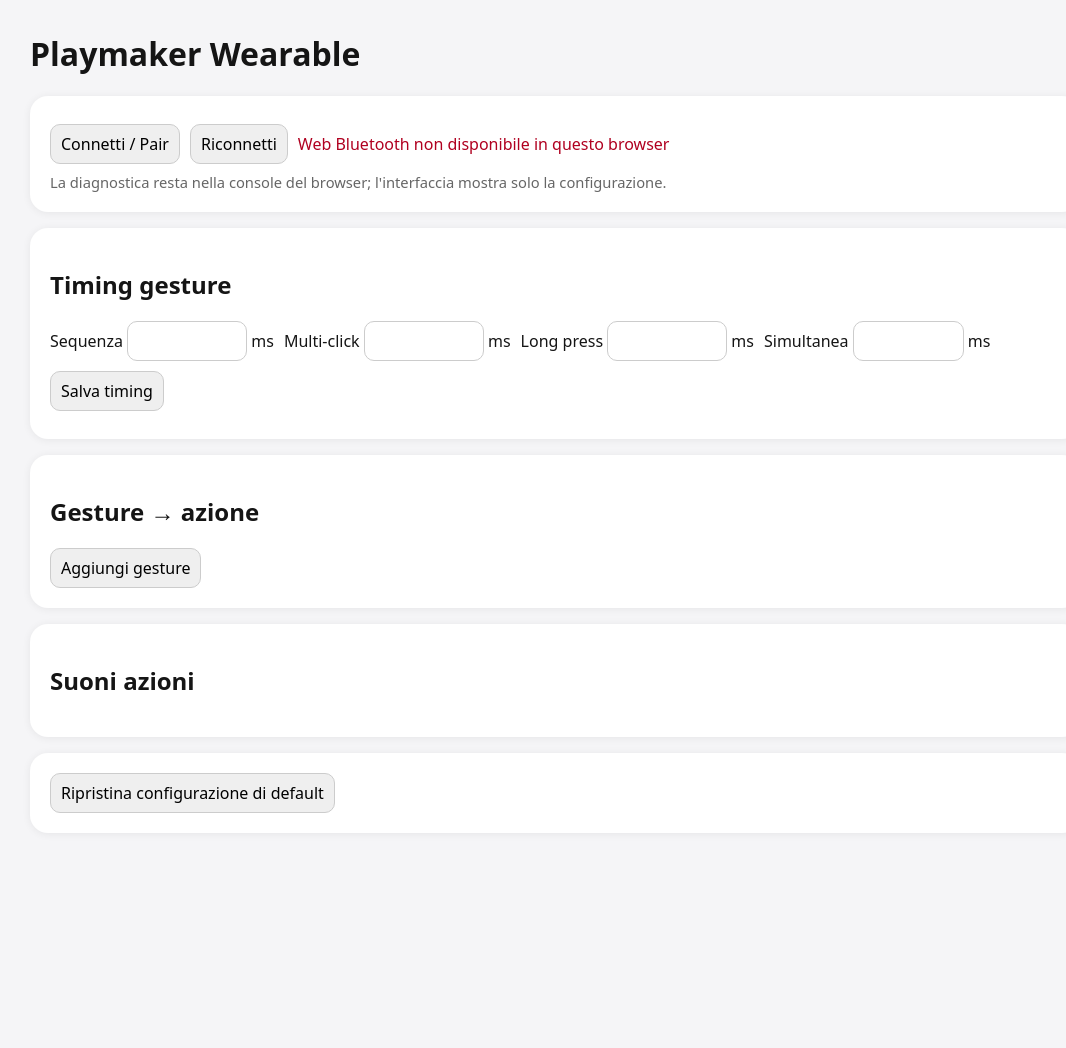
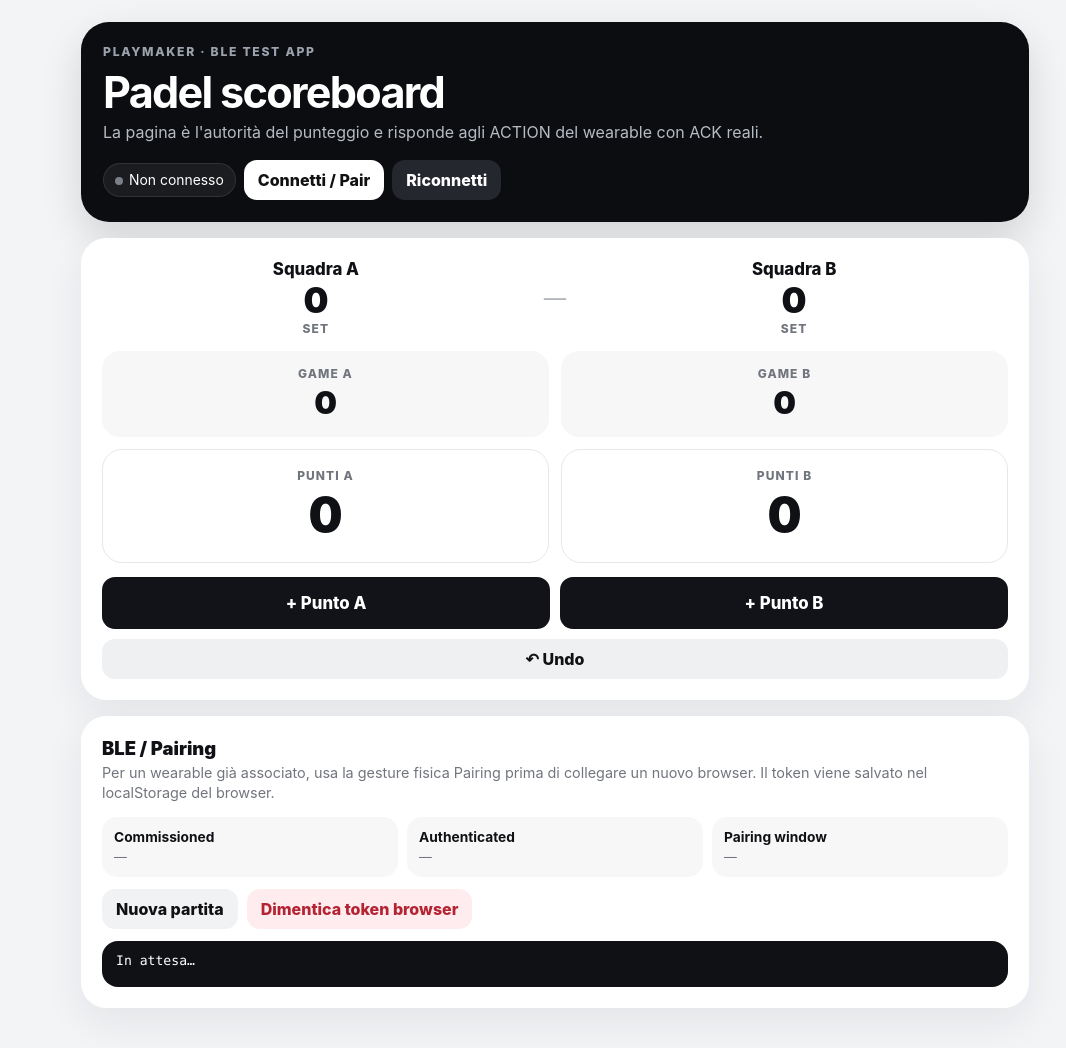
Before and after one commit to ceccaMatte/segna-punti-BLE-Esp32c6, a plain HTML site: page web-wearable/index.html in a window 1280 px wide. Shown: the whole page, without its empty margins (85-1151 px from the left). Before the commit the page ends 865 px from the top, so only its background shows below. Drawn offline with Linux system fonts and the light colour scheme.

Commit message:
feat: turn BLE page into padel scoreboard and pairing app

```diff
--- a/web-wearable/index.html
+++ b/web-wearable/index.html
@@ -3,60 +3,78 @@
 <head>
   <meta charset="utf-8">
   <meta name="viewport" content="width=device-width,initial-scale=1">
-  <title>Playmaker Wearable Config</title>
+  <meta name="theme-color" content="#0b0d10">
+  <title>Playmaker · Scoreboard BLE</title>
   <style>
-    body{font-family:system-ui,sans-serif;max-width:1050px;margin:32px auto;padding:0 16px;background:#f5f5f7;color:#151515}
-    .card{background:white;border-radius:18px;padding:20px;margin:16px 0;box-shadow:0 1px 8px #0001}
-    button,input,select{font:inherit;padding:8px 10px;border-radius:10px;border:1px solid #ccc}
-    button{cursor:pointer}
-    .row{display:flex;gap:10px;align-items:center;flex-wrap:wrap;margin:8px 0}
-    .mapping{border-top:1px solid #eee;padding-top:12px;margin-top:12px}
-    .step{display:inline-flex;gap:8px;align-items:center;flex-wrap:wrap}
-    .chord{display:inline-flex;gap:8px;align-items:center;flex-wrap:wrap;padding:4px 8px;border:1px solid #ddd;border-radius:10px}
-    .chord label{display:inline-flex;gap:4px;align-items:center}
-    .chord input{padding:0}
-    .ok{color:#087f23}.bad{color:#b00020}
-    .hint{color:#666;font-size:.92rem}
+    :root{--bg:#f3f4f6;--card:#fff;--ink:#0f1115;--muted:#71757d;--line:#e5e7eb;--dark:#111318;--green:#22c55e;--red:#dc2626;--shadow:0 14px 40px #11182712}
+    *{box-sizing:border-box} body{margin:0;background:var(--bg);font-family:Inter,ui-sans-serif,system-ui,-apple-system,"Segoe UI",sans-serif;color:var(--ink)}
+    .shell{max-width:980px;margin:auto;padding:22px 16px 56px}
+    .top{background:#0b0d10;color:white;border-radius:28px;padding:22px;box-shadow:0 16px 40px #0002}
+    .eyebrow{font-size:.76rem;letter-spacing:.14em;text-transform:uppercase;color:#9ca3af;font-weight:800}
+    h1{margin:7px 0 4px;font-size:clamp(1.8rem,5vw,2.7rem);letter-spacing:-.04em}.sub{margin:0;color:#b7bbc3}
+    .blebar{display:flex;gap:8px;flex-wrap:wrap;align-items:center;margin-top:18px}.pill{border:1px solid #ffffff18;background:#ffffff10;border-radius:999px;padding:8px 11px;font-size:.87rem}.dot{display:inline-block;width:8px;height:8px;border-radius:50%;background:#7b7f87;margin-right:6px}.dot.ok{background:#35dc87}.dot.bad{background:#ff6572}
+    button{font:inherit;border:0;border-radius:13px;padding:10px 14px;font-weight:800;cursor:pointer}.primary{background:#fff;color:#111}.secondary{background:#24272d;color:#fff}.danger{background:#feecef;color:#b42332}.ghost{background:#f1f2f4;color:#111}
+    .card{background:white;border:1px solid #fff;border-radius:25px;padding:20px;margin-top:16px;box-shadow:var(--shadow)}
+    .score-head{display:grid;grid-template-columns:1fr auto 1fr;gap:14px;align-items:center}.team{text-align:center}.team-name{font-weight:850;font-size:1.05rem}.sets{font-size:2.2rem;font-weight:900}.divider{font-size:1.4rem;color:#b1b4ba}
+    .games{display:grid;grid-template-columns:1fr 1fr;gap:12px;margin-top:15px}.gamebox{background:#f7f7f8;border-radius:18px;padding:15px;text-align:center}.label{font-size:.75rem;text-transform:uppercase;letter-spacing:.09em;color:var(--muted);font-weight:800}.value{font-size:2rem;font-weight:900;margin-top:2px}
+    .points{display:grid;grid-template-columns:1fr 1fr;gap:12px;margin-top:12px}.point{border:1px solid var(--line);border-radius:20px;padding:18px;text-align:center}.point .value{font-size:3rem}
+    .actions{display:grid;grid-template-columns:1fr 1fr;gap:10px;margin-top:14px}.score-btn{padding:16px;font-size:1.05rem;background:#111318;color:#fff}.undo-btn{grid-column:1/-1;background:#eef0f2;color:#111}
+    .row{display:flex;gap:9px;flex-wrap:wrap;align-items:center}.section-title{font-weight:900;font-size:1.15rem;margin:0 0 4px}.hint{color:var(--muted);font-size:.9rem;margin:0 0 14px;line-height:1.4}
+    .status-grid{display:grid;grid-template-columns:repeat(3,1fr);gap:9px}.mini{background:#f7f7f8;border-radius:15px;padding:12px}.mini strong{display:block;font-size:.86rem}.mini span{font-size:.8rem;color:var(--muted)}
+    .event{margin-top:12px;background:#0f1115;color:#fff;border-radius:16px;padding:12px 14px;font-family:ui-monospace,SFMono-Regular,Consolas,monospace;font-size:.82rem;min-height:46px}
+    @media(max-width:620px){.shell{padding:10px 10px 44px}.top,.card{border-radius:21px}.status-grid{grid-template-columns:1fr}.score-head{grid-template-columns:1fr auto 1fr}.point .value{font-size:2.5rem}}
   </style>
 </head>
 <body>
-  <h1>Playmaker Wearable</h1>
+<main class="shell">
+  <section class="top">
+    <div class="eyebrow">Playmaker · BLE test app</div>
+    <h1>Padel scoreboard</h1>
+    <p class="sub">La pagina è l'autorità del punteggio e risponde agli ACTION del wearable con ACK reali.</p>
+    <div class="blebar">
+      <span class="pill"><span id="bleDot" class="dot"></span><span id="bleStatus">Non connesso</span></span>
+      <button id="connect" class="primary">Connetti / Pair</button>
+      <button id="auto" class="secondary">Riconnetti</button>
+    </div>
+  </section>
 
-  <div class="card">
-    <div class="row">
-      <button id="connect">Connetti / Pair</button>
-      <button id="auto">Riconnetti</button>
-      <span id="status">Non connesso</span>
+  <section class="card">
+    <div class="score-head">
+      <div class="team"><div class="team-name">Squadra A</div><div id="setsA" class="sets">0</div><div class="label">set</div></div>
+      <div class="divider">—</div>
+      <div class="team"><div class="team-name">Squadra B</div><div id="setsB" class="sets">0</div><div class="label">set</div></div>
     </div>
-    <div class="hint">La diagnostica resta nella console del browser; l'interfaccia mostra solo la configurazione.</div>
-  </div>
+    <div class="games">
+      <div class="gamebox"><div class="label">Game A</div><div id="gamesA" class="value">0</div></div>
+      <div class="gamebox"><div class="label">Game B</div><div id="gamesB" class="value">0</div></div>
+    </div>
+    <div class="points">
+      <div class="point"><div class="label">Punti A</div><div id="pointsA" class="value">0</div></div>
+      <div class="point"><div class="label">Punti B</div><div id="pointsB" class="value">0</div></div>
+    </div>
+    <div id="tbLabel" class="hint" style="text-align:center;margin-top:10px;margin-bottom:0;display:none"></div>
+    <div class="actions">
+      <button id="manualA" class="score-btn">+ Punto A</button>
+      <button id="manualB" class="score-btn">+ Punto B</button>
+      <button id="manualUndo" class="undo-btn">↶ Undo</button>
+    </div>
+  </section>
 
-  <div class="card">
-    <h2>Timing gesture</h2>
-    <div class="row">
-      <label>Sequenza <input id="seqGap" type="number" min="100" max="1500"> ms</label>
-      <label>Multi-click <input id="multiGap" type="number" min="120" max="1000"> ms</label>
-      <label>Long press <input id="longMs" type="number" min="400" max="5000"> ms</label>
-      <label>Simultanea <input id="chordMs" type="number" min="25" max="250"> ms</label>
-      <button id="saveTiming">Salva timing</button>
+  <section class="card">
+    <h2 class="section-title">BLE / Pairing</h2>
+    <p class="hint">Per un wearable già associato, usa la gesture fisica Pairing prima di collegare un nuovo browser. Il token viene salvato nel localStorage del browser.</p>
+    <div class="status-grid">
+      <div class="mini"><strong>Commissioned</strong><span id="commissioned">—</span></div>
+      <div class="mini"><strong>Authenticated</strong><span id="authenticated">—</span></div>
+      <div class="mini"><strong>Pairing window</strong><span id="pairingOpen">—</span></div>
     </div>
-  </div>
-
-  <div class="card">
-    <h2>Gesture → azione</h2>
-    <div id="mappings"></div>
-    <button id="addMapping">Aggiungi gesture</button>
-  </div>
-
-  <div class="card">
-    <h2>Suoni azioni</h2>
-    <div id="sounds"></div>
-  </div>
-
-  <div class="card">
-    <button id="defaults">Ripristina configurazione di default</button>
-  </div>
-
-  <script type="module" src="./app.js"></script>
+    <div class="row" style="margin-top:12px">
+      <button id="resetMatch" class="ghost">Nuova partita</button>
+      <button id="clearBrowserToken" class="danger">Dimentica token browser</button>
+    </div>
+    <div id="lastEvent" class="event">In attesa…</div>
+  </section>
+</main>
+<script src="./app.js"></script>
 </body>
 </html>
```
